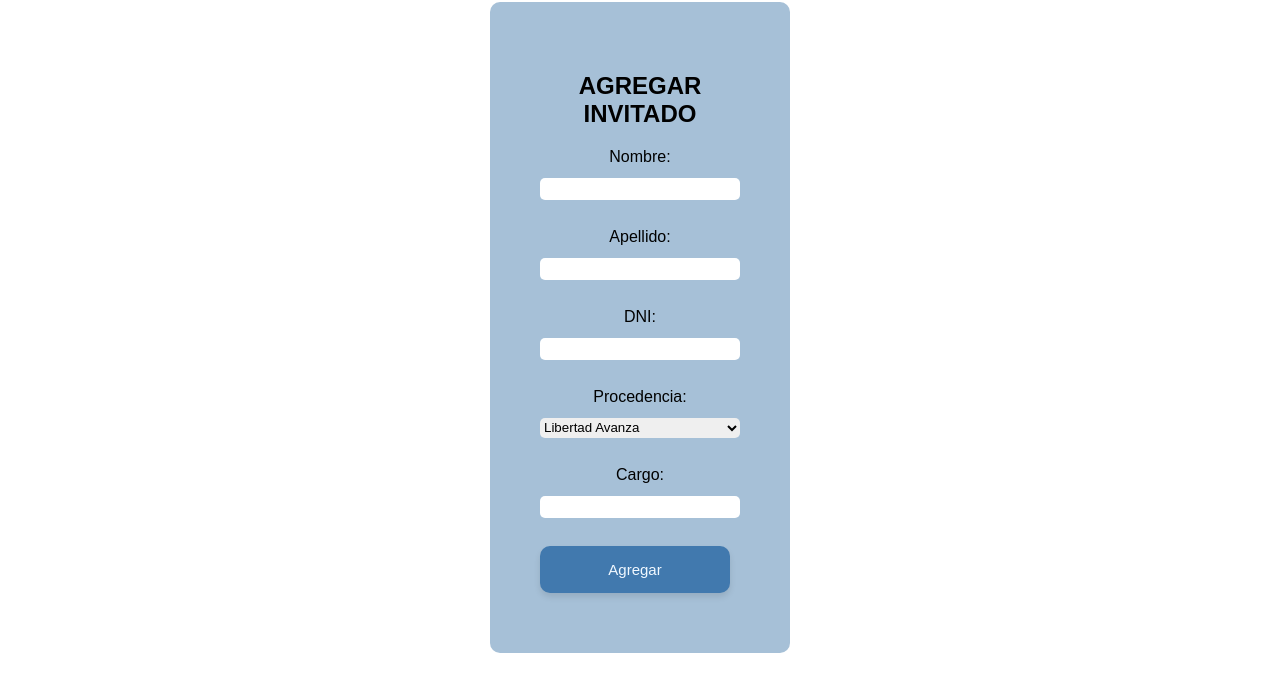
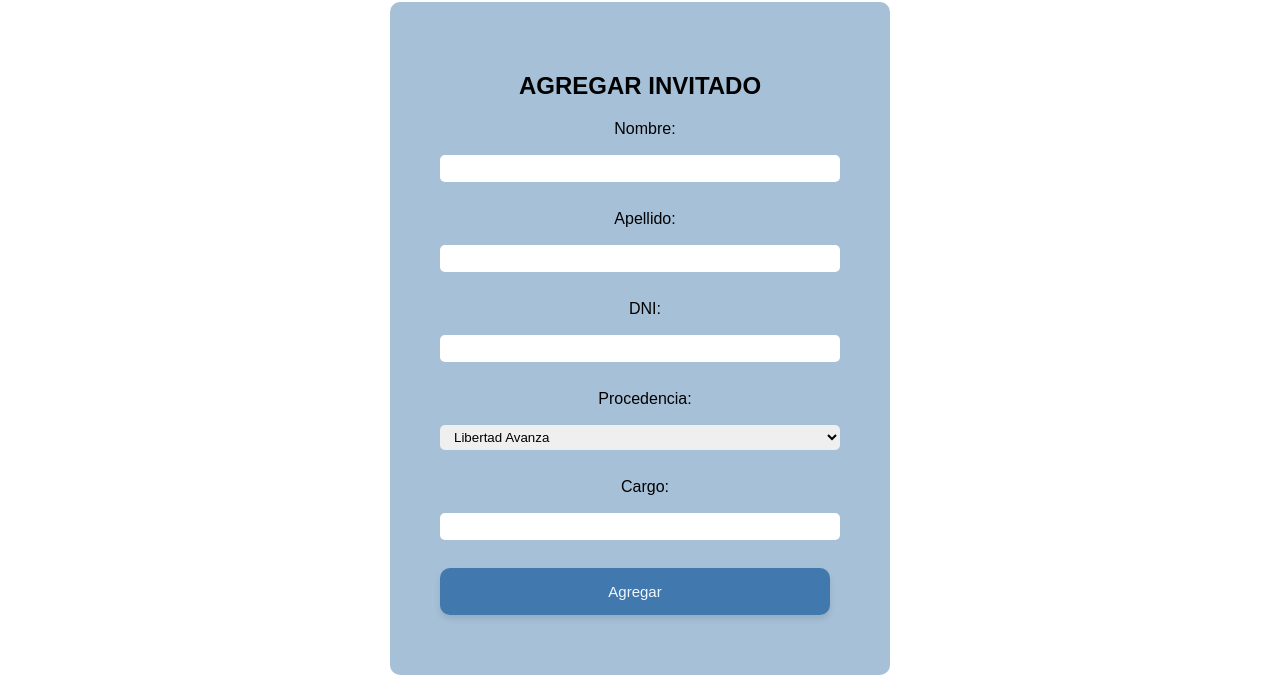
Before and after one commit to iAlberstein/IdeaAlberstein, a plain HTML site: page index.html in a window 1280 px wide. Both pictures are taken after typing "Sample" into the empty fields and a click on the button "Agregar Invitado". Shown: the part 258-941 px from the top of the page. Before the commit the page ends 919 px from the top, so only its background shows below. Drawn offline with Linux system fonts and the light colour scheme; some packages are replaced by stand-ins of ours; a script that the page names is missing.

Commit message:
[FIX] Se modifica estilado

```diff
--- a/main.js
+++ b/main.js
@@ -137,7 +137,7 @@ function agregarInvitado() {
         <input id="cargo-input" type="text"><br>
 
         <button type="submit">Agregar</button>
-    `;
+    `
 
     form.addEventListener("submit", function(e) {
         e.preventDefault()
--- a/style.css
+++ b/style.css
@@ -8,7 +8,7 @@
 form {
     display: flex;
     flex-direction: column;
-    width: 200px;
+    width: 400px;
     background-color: #a6c0d7;
     padding: 50px;
     border-radius: 10PX;
@@ -22,7 +22,8 @@ label, input, select, button {
 }
 
 label, input, select {
-    height: 20px;
+    height: 25px;
+    padding-left: 10px;
 }
 
 
```
